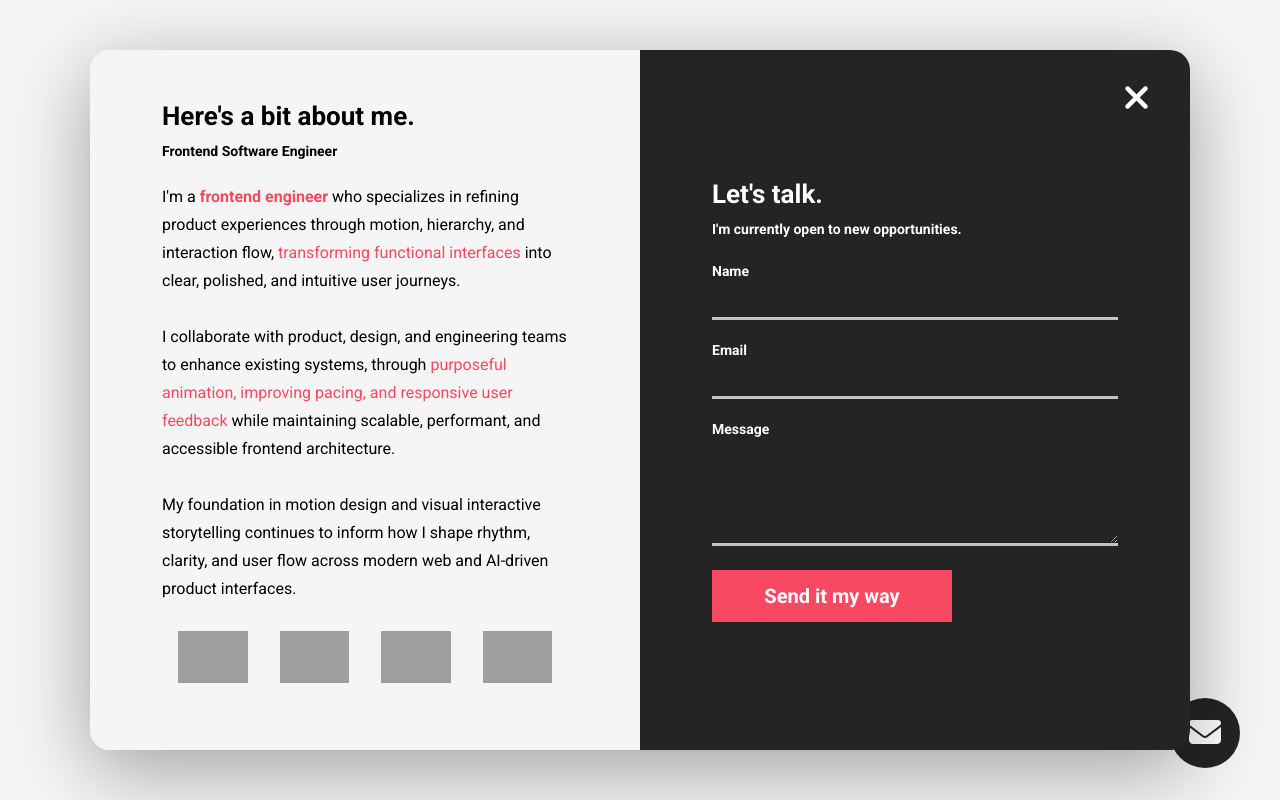
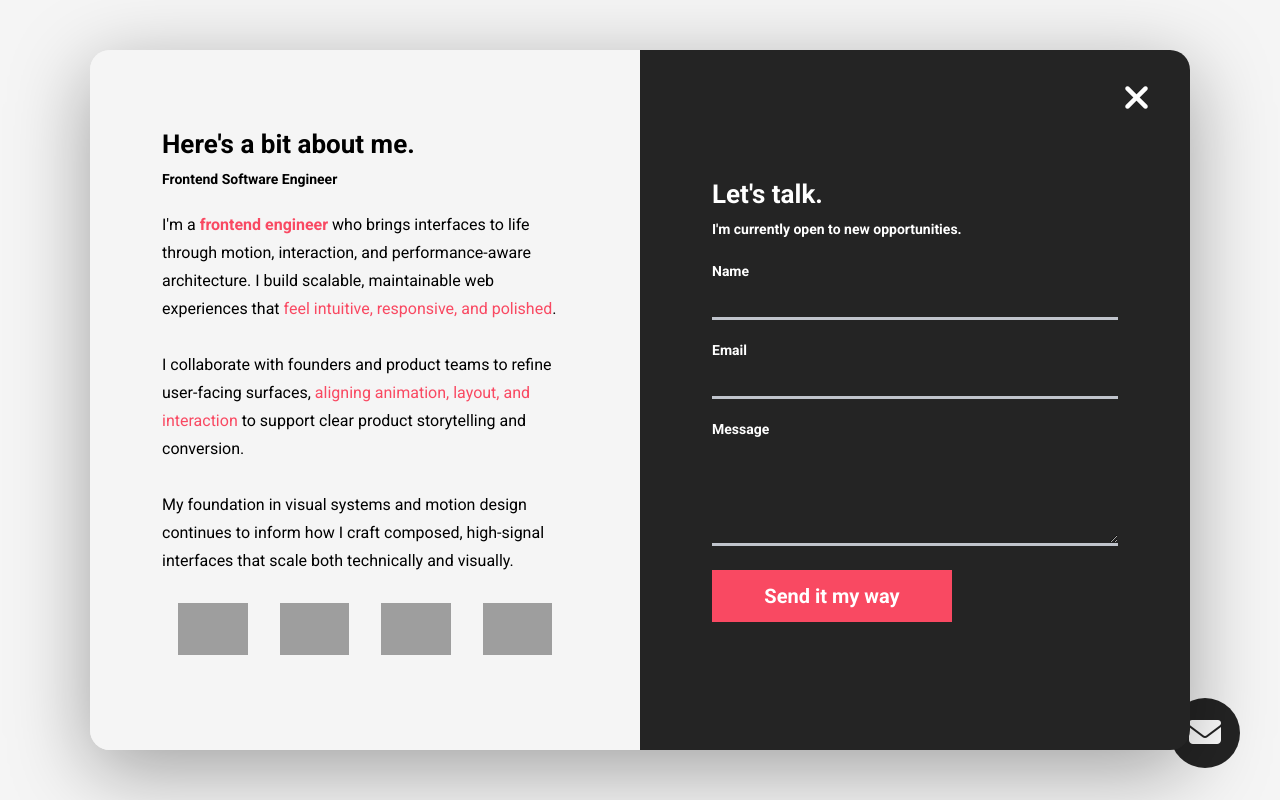
Before and after one commit to annstramer/personal-portfolio-website, a plain HTML site: page index.html in a window 1280 px wide. Both pictures are taken after a click on the element "about me". Shown: the top 800 px of the page. Drawn offline with nearby package versions, Linux system fonts and the light colour scheme; grey boxes are pictures that could not be loaded.

Commit message:
about copy refinements

```diff
--- a/index.html
+++ b/index.html
@@ -96,14 +96,14 @@
           <h3 class="modal__title modal__title--about">Here's a bit about me.</h3>
           <h4 class="modal__sub-title modal__sub-title--about">Frontend Software Engineer</h4>
           <p class="modal__para">
-            I'm a <b class="coral">frontend engineer</b> who specializes in refining product experiences through motion,
-            hierarchy, and interaction flow, <span class="coral">transforming functional interfaces</span>
-            into clear, polished, and intuitive user journeys.
-            <br><br>I collaborate with product, design, and engineering teams to enhance existing
-            systems, through <span class="coral">purposeful animation, improving pacing, and responsive user feedback</span>
-            while maintaining scalable, performant, and accessible frontend architecture.
-            <br><br>My foundation in motion design and visual interactive storytelling continues to
-            inform how I shape rhythm, clarity, and user flow across modern web and AI-driven product interfaces.
+            I'm a <b class="coral">frontend engineer</b> who brings interfaces to life through motion,
+            interaction, and performance-aware architecture. I build scalable, maintainable web experiences
+            that <span class="coral">feel intuitive, responsive, and polished</span>.
+            <br><br>I collaborate with founders and product teams to refine user-facing surfaces,
+            <span class="coral">aligning animation, layout, and interaction</span>
+             to support clear product storytelling and conversion.
+            <br><br>My foundation in visual systems and motion design continues to inform how I craft
+            composed, high-signal interfaces that scale both technically and visually.
           </p>
           <div class="modal__languages">
             <figure class="modal__language">
```
Also changed, not shown: motionandvisual.html (+8 -8 lines).
